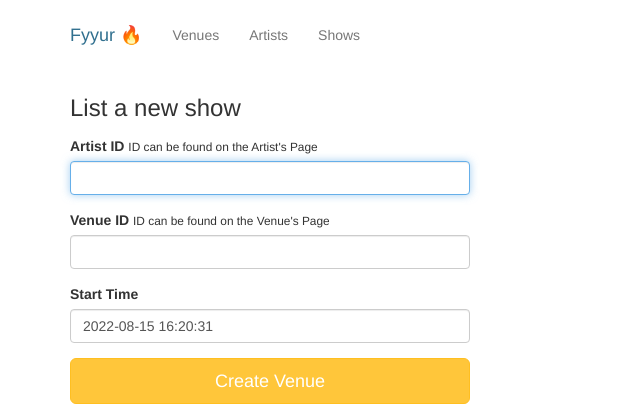
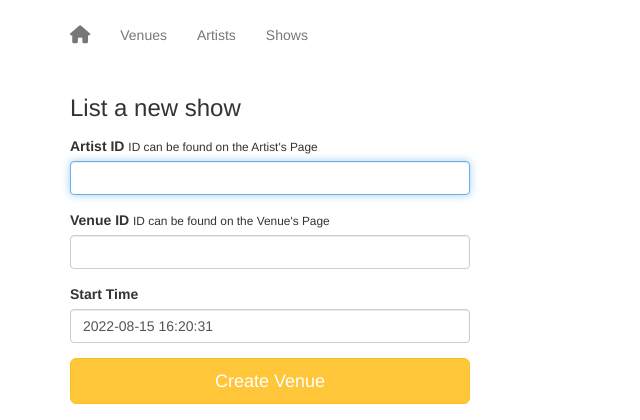
Before and after one commit to ElvisAns/fyyur, a Flask app: page /shows/create in a window 1280 px wide. Shown: the top 420 px of the page, without its empty margins (0-640 px from the left). Run offline with Flask 2, Linux system fonts and the light colour scheme; some libraries are stand-ins or nearby versions.

Commit message:
Some revamp on the main app frontend

```diff
--- a/projects/01_fyyur/templates/layouts/main.html
+++ b/projects/01_fyyur/templates/layouts/main.html
@@ -47,7 +47,7 @@
             <span class="icon-bar"></span>
             <span class="icon-bar"></span>
           </button>
-          <a class="navbar-brand" href="/"><span class="text-info">Fyyur</span> 🔥</a>
+          <a class="navbar-brand" href="/"><i class="fa fa-home" aria-hidden="true"></i></a>
         </div>
         <div class="collapse navbar-collapse">
           <ul class="nav navbar-nav">
```
